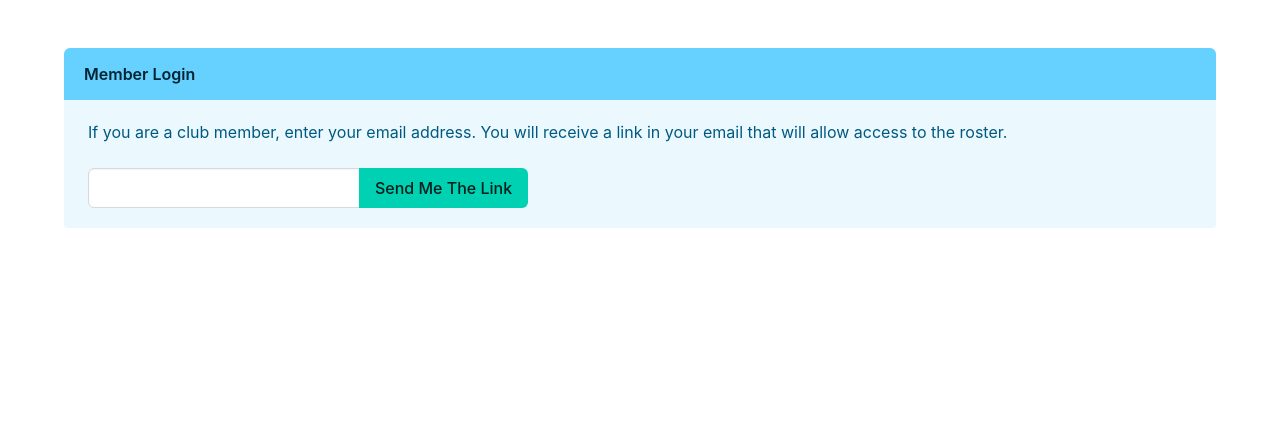
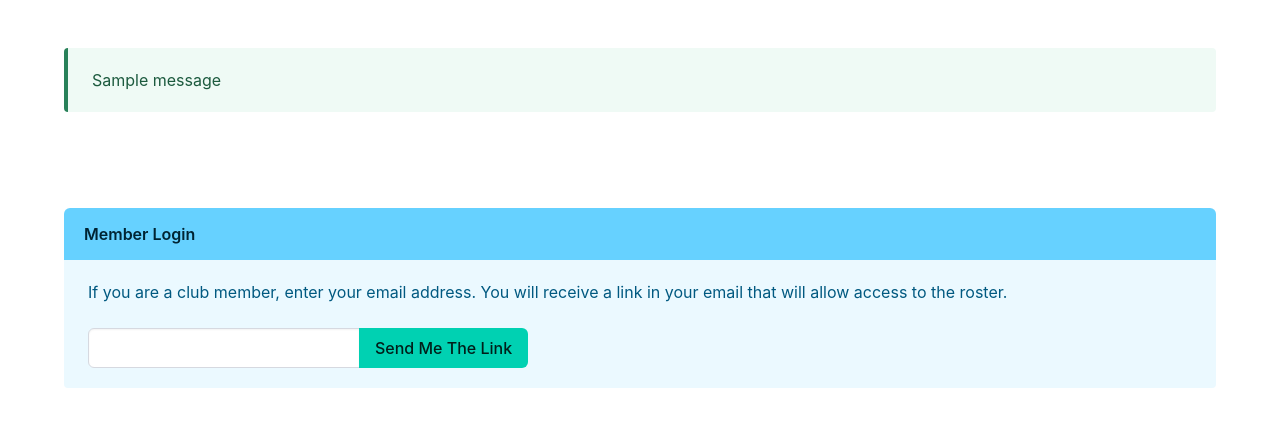
Before and after one commit to tortxof/rc-club-members-2, a Django app: page / in a window 1280 px wide. Shown: the part 52-487 px from the top of the page. Run offline with Django 5.2, Linux system fonts and the light colour scheme; tables that the repository leaves empty hold one stand-in row (values such as "Sample post"); one stand-in notice (Sample message) is shown.

Commit message:
Add sign-in link email message

```diff
--- a/members_base/templates/members_base/base.html
+++ b/members_base/templates/members_base/base.html
@@ -91,6 +91,18 @@
       </div>
     </nav>
 
+    {% if messages %}
+    <div class="section">
+      <div class="container">
+        {% for message in messages %}
+        <article class="message{% if message.tags %} {{ message.tags }}{% endif %}">
+          <div class="message-body">{{ message }}</div>
+        </article>
+        {% endfor %}
+      </div>
+    </div>
+    {% endif %}
+
     <div class="section">
       <div class="container">{% block content %}{% endblock %}</div>
     </div>
--- a/members_base/views.py
+++ b/members_base/views.py
@@ -1,5 +1,6 @@
 import requests
 from django.conf import settings
+from django.contrib import messages
 from django.contrib.auth import authenticate, login, logout
 from django.contrib.auth.mixins import LoginRequiredMixin
 from django.http import HttpResponse, HttpResponseNotAllowed
@@ -58,6 +59,8 @@ def email_read_only_token(request):
                 timeout=settings.MAILGUN_TIMEOUT,
             )
 
+            messages.success(request, "A sign-in link has been sent to your email.")
+
             return redirect("index")
 
         return HttpResponse("Form not valid", status=400)
```
Also changed, not shown: rc_club_members/settings.py (+9 -0 lines).
